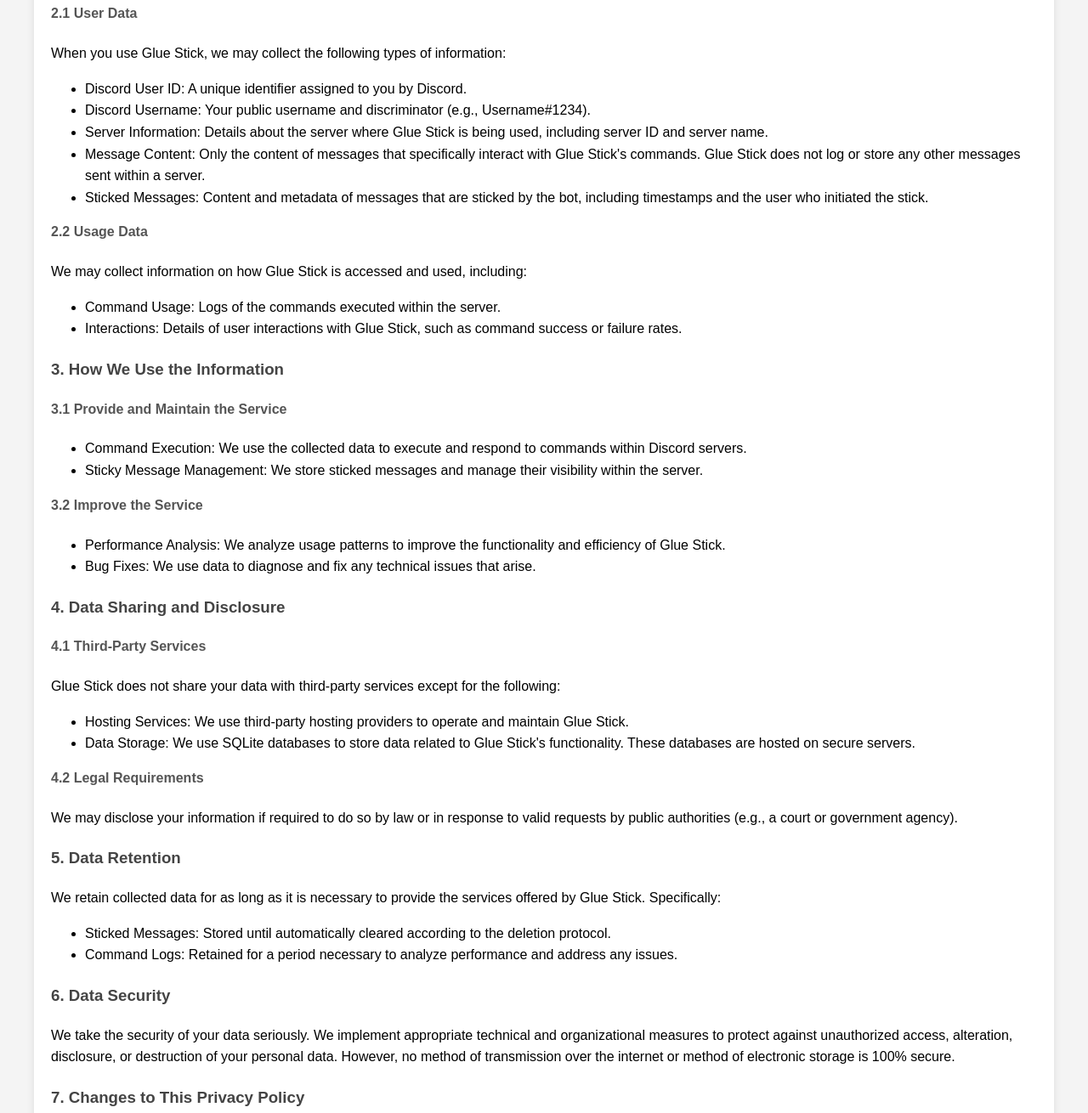
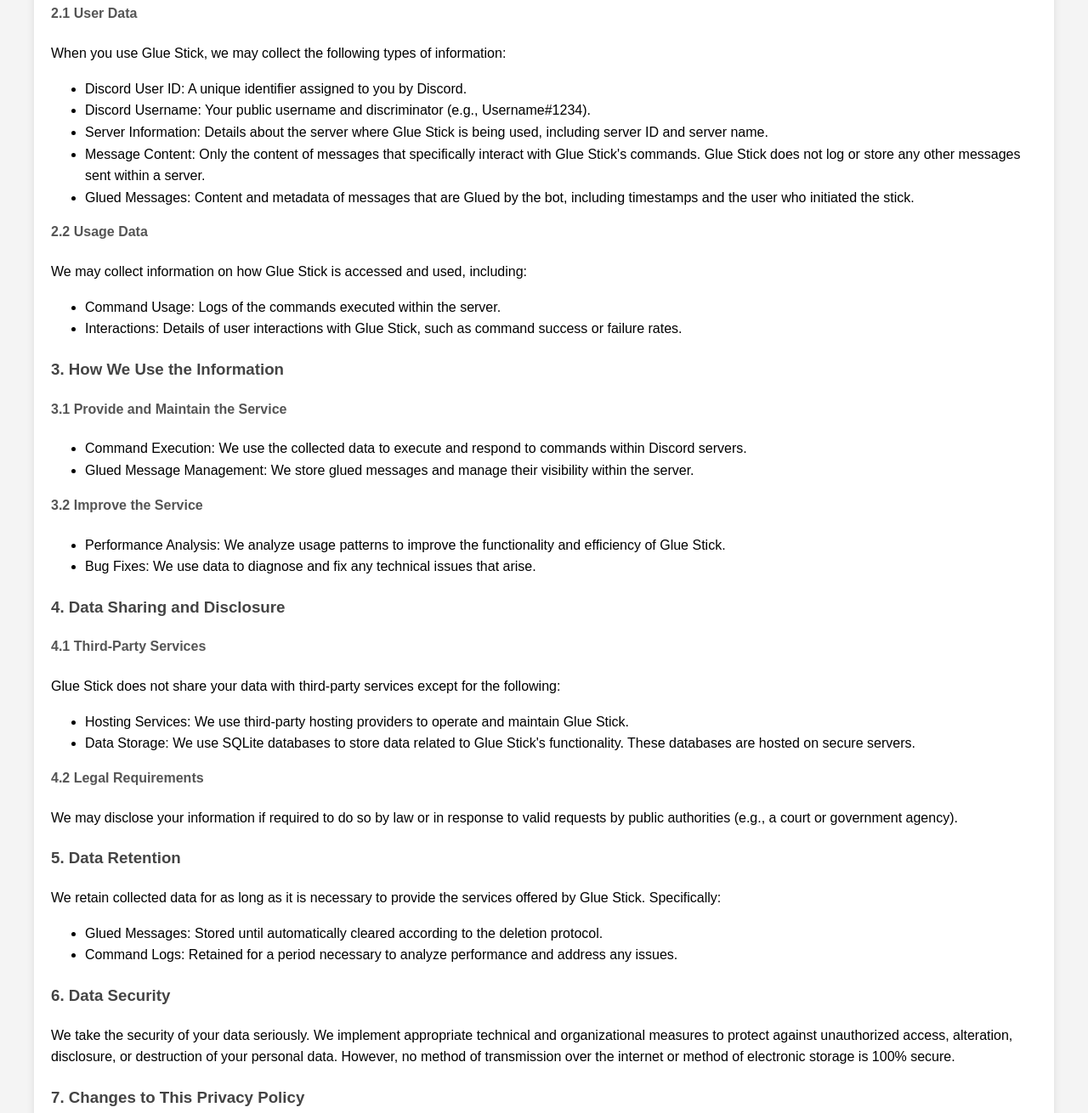
Before and after one commit to gluestickdad/gluestickdad.github.io, a plain HTML site: page privacy.html in a window 1280 px wide. Shown: the part 582-1892 px from the top of the page at 85% size. Drawn offline with Linux system fonts and the light colour scheme.

Commit message:
Update privacy.html

```diff
--- a/privacy.html
+++ b/privacy.html
@@ -128,7 +128,7 @@
                     <li>Discord Username: Your public username and discriminator (e.g., Username#1234).</li>
                     <li>Server Information: Details about the server where Glue Stick is being used, including server ID and server name.</li>
                     <li>Message Content: Only the content of messages that specifically interact with Glue Stick's commands. Glue Stick does not log or store any other messages sent within a server.</li>
-                    <li>Sticked Messages: Content and metadata of messages that are sticked by the bot, including timestamps and the user who initiated the stick.</li>
+                    <li>Glued Messages: Content and metadata of messages that are Glued by the bot, including timestamps and the user who initiated the stick.</li>
                 </ul>
 
                 <h4>2.2 Usage Data</h4>
@@ -142,7 +142,7 @@
                 <h4>3.1 Provide and Maintain the Service</h4>
                 <ul>
                     <li>Command Execution: We use the collected data to execute and respond to commands within Discord servers.</li>
-                    <li>Sticky Message Management: We store sticked messages and manage their visibility within the server.</li>
+                    <li>Glued Message Management: We store glued messages and manage their visibility within the server.</li>
                 </ul>
 
                 <h4>3.2 Improve the Service</h4>
@@ -165,7 +165,7 @@
                 <h3>5. Data Retention</h3>
                 <p>We retain collected data for as long as it is necessary to provide the services offered by Glue Stick. Specifically:</p>
                 <ul>
-                    <li>Sticked Messages: Stored until automatically cleared according to the deletion protocol.</li>
+                    <li>Glued Messages: Stored until automatically cleared according to the deletion protocol.</li>
                     <li>Command Logs: Retained for a period necessary to analyze performance and address any issues.</li>
                 </ul>
 
```
